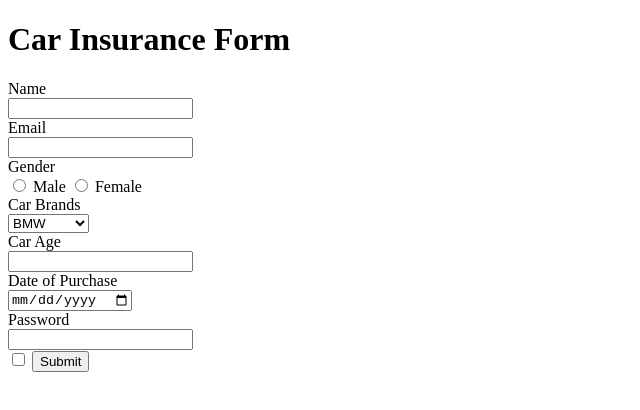
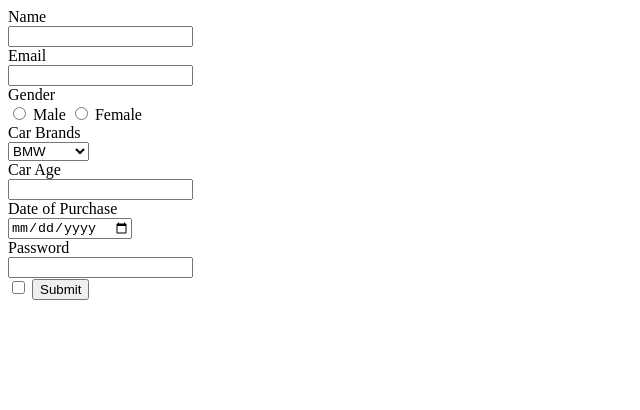
Before and after one commit to acciojob/car-insurance-form-aradhya-9032, a website: page main.html in a window 1280 px wide. Shown: the whole page, without its empty margins (0-640 px from the left). Drawn offline with Linux system fonts and the light colour scheme.

Commit message:
created a submission

```diff
--- a/main.html
+++ b/main.html
@@ -10,7 +10,6 @@
 	<!-- the entire body must be written by student -->
 <!--    <form method="va<form>lue" > -->
 	<form method="post">
-  	<h1>Car Insurance Form</h1>
 	<label for="name"> Name</label><br>
 	<input type="text" id="name" required><br>
 	<label for="email"> Email</label><br>
@@ -33,7 +32,7 @@
     <label for="pwd">Password</label><br>
     <input type="password" id="password" name="pwd" required><br>
 	<input type="checkbox">
-    <input type="submit" value="Submit">
+    <button type="submit" >Submit</button>
 </form>
 
     <script type="text/javascript" src="./script.js">
```
